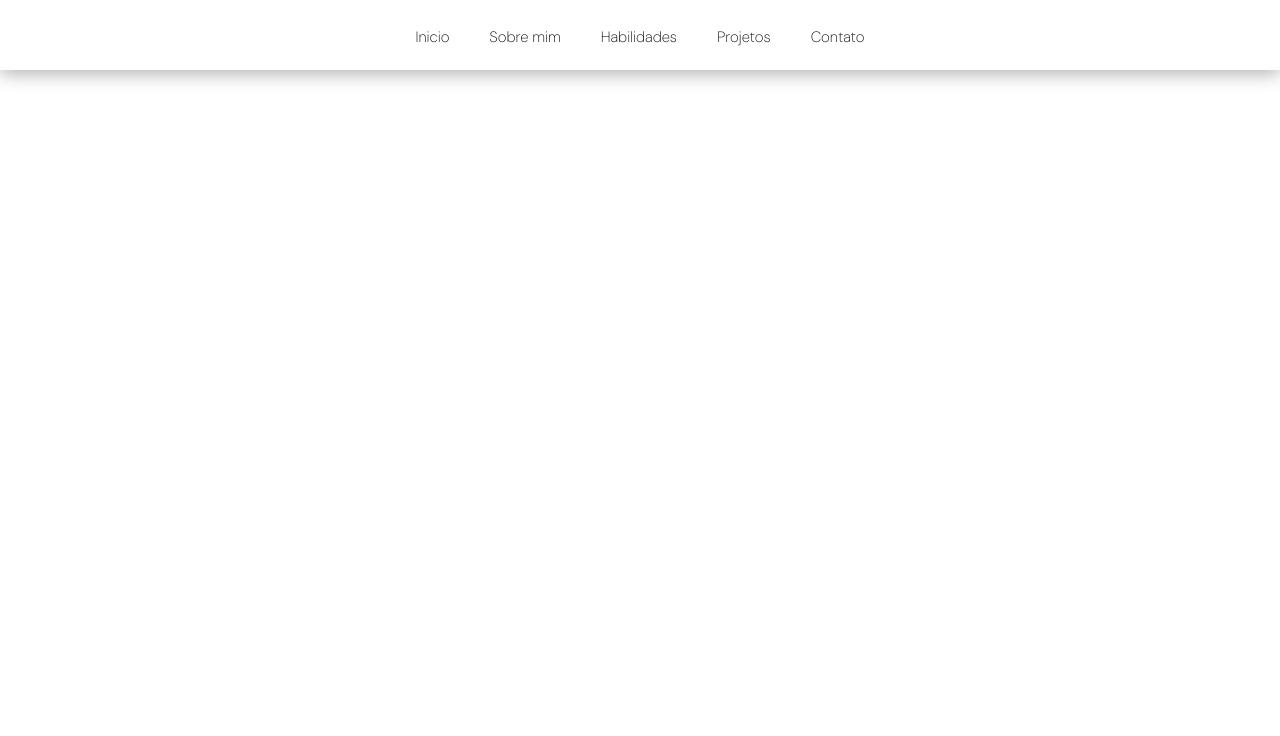
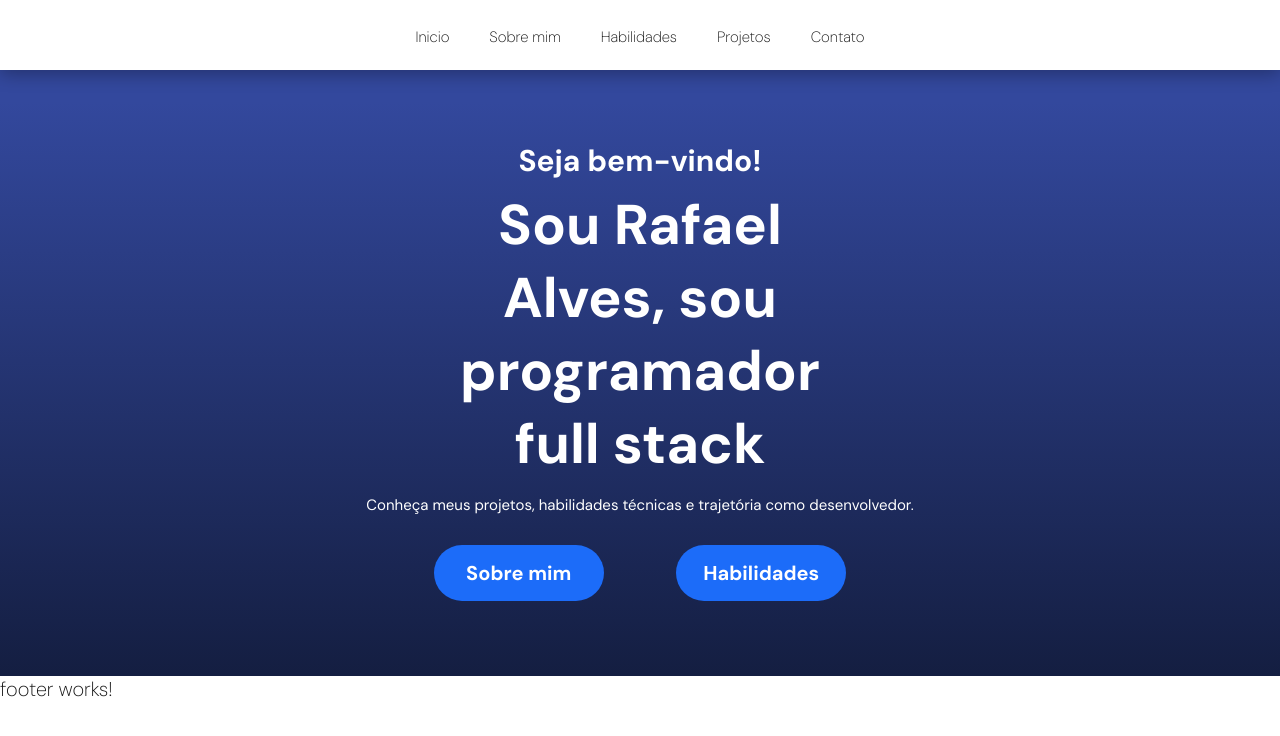
Before and after one commit to rafaelalves02/meu-portfolio, an Angular app: page / in a window 1280 px wide. Shown: the top 736 px of the page. Built offline with nearby package versions, Linux system fonts and the light colour scheme.

Commit message:
fazendo banner

```diff
--- a/src/app/home/home.component.css
+++ b/src/app/home/home.component.css
@@ -0,0 +1,61 @@
+/*box bunner*/
+
+.banner {
+    display: flex;
+    justify-content: center;
+    background: linear-gradient(180deg, var(--color-blue-2) 15%, var(--color-blue-3) 100%);
+    color: #fff;
+    padding-top: 70px;
+    text-align: center;
+}
+
+.banner .box {
+    display: flex;
+    flex-direction: column;
+    align-items: center;
+    padding: 45px 5px;
+}
+
+.banner .box .paragraph {
+    margin: 15px 0;
+    font-size: var(--font-size-5);
+    font-weight: 400;
+    color: #fff;
+}
+
+.banner .box .title1 {
+    font-size: var(--font-size-3);
+}
+
+.banner .box .title2 {
+    font-size: var(--font-size-1);
+    display: block;
+    max-width: 450px;
+}
+
+.banner .box .buttons {
+    display: flex;
+    align-items: center;
+    flex-wrap: wrap;
+    margin: 15px 0;
+    width: 100%;
+    justify-content: space-evenly;
+}
+
+.banner .box .buttons a {
+    display: flex;
+    align-items: center;
+    justify-content: center;
+    padding: 15px;
+    min-width: 170px;
+    border-radius: 35px;
+    margin: 0 5px 15px;
+    font-size: var(--font-size-4);
+    font-weight: 700;
+    background: var(--color-blue-1);
+    color: #fff;
+}
+
+.banner .box .buttons a:hover {
+    background: var(--color-blue-2);
+}
--- a/src/app/home/home.component.html
+++ b/src/app/home/home.component.html
@@ -1 +1,17 @@
-<p>home works!</p>
+<main>
+    <section id="banner" class="banner">
+        <div class="box">
+            <h1>
+                <span class="title1">Seja bem-vindo!</span>
+                <span class="title2">Sou Rafael Alves, sou programador full stack</span>
+            </h1>
+            <p class="paragraph">
+                Conheça meus projetos, habilidades técnicas e trajetória como desenvolvedor.
+            </p>
+            <div class="buttons">
+                <a href="#about">Sobre mim</a>
+                <a href="#skills">Habilidades</a>
+            </div>
+        </div>
+    </section>
+</main>
```
